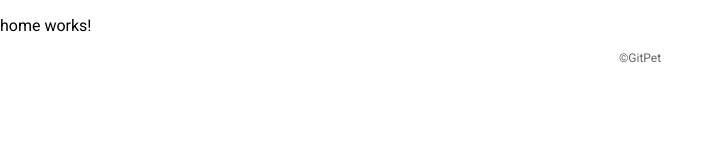
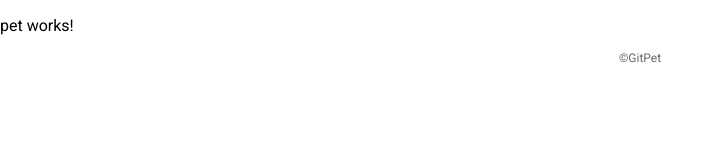
Before and after one commit to K-Yuki1019/angular-firebase-example, an Angular app: page / in a window 1280 px wide. Shown: the top 160 px of the page, without its empty margins (0-722 px from the left). Built offline with nearby package versions, Linux system fonts and the light colour scheme.

Commit message:
feat(pet): ペットコンポーネント追加

```diff
--- a/src/app/home/home.module.ts
+++ b/src/app/home/home.module.ts
@@ -3,10 +3,11 @@ import { CommonModule } from '@angular/common';
 
 import { HomeRoutingModule } from './home-routing.module';
 import { HomeComponent } from './home/home.component';
+import { PetComponent } from './pet/pet.component';
 
 
 @NgModule({
-  declarations: [HomeComponent],
+  declarations: [HomeComponent, PetComponent],
   imports: [
     CommonModule,
     HomeRoutingModule
--- a/src/app/home/home/home.component.html
+++ b/src/app/home/home/home.component.html
@@ -1 +1,3 @@
-<p>home works!</p>
+<app-pet>
+
+</app-pet>
--- /dev/null
+++ b/src/app/home/pet/pet.component.html
@@ -0,0 +1 @@
+<p>pet works!</p>
--- /dev/null
+++ b/src/app/home/pet/pet.component.ts
@@ -0,0 +1,15 @@
+import { Component, OnInit } from '@angular/core';
+
+@Component({
+  selector: 'app-pet',
+  templateUrl: './pet.component.html',
+  styleUrls: ['./pet.component.scss']
+})
+export class PetComponent implements OnInit {
+
+  constructor() { }
+
+  ngOnInit(): void {
+  }
+
+}
--- /dev/null
+++ b/src/app/interface/pet.ts
@@ -0,0 +1,6 @@
+export interface Pet {
+  avatarURL: string;
+  name: string;
+  level: number;
+  exp: number;
+}
```
Also changed, not shown: src/app/home/pet/pet.component.scss (added), 1 other file (tests, documents, lock files or other folders).
